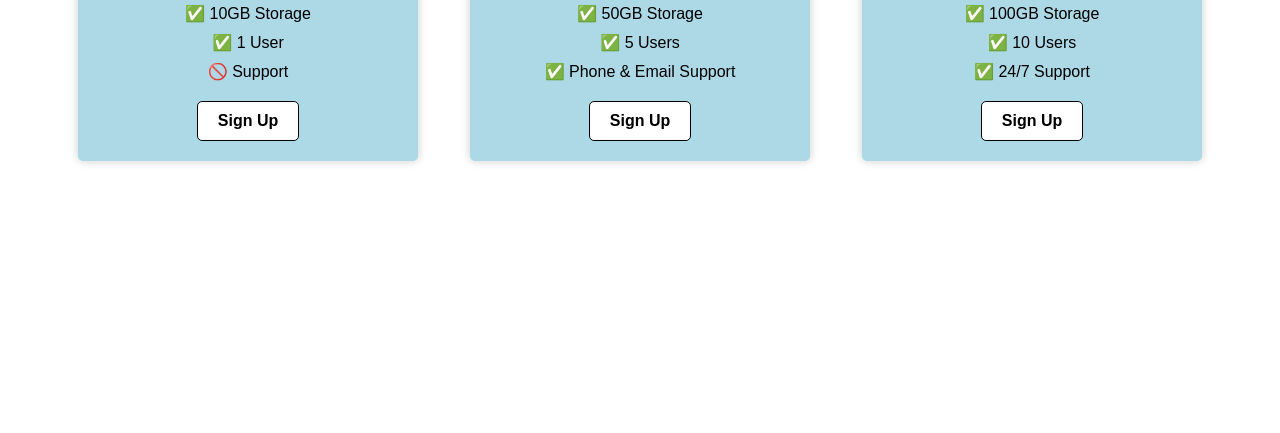
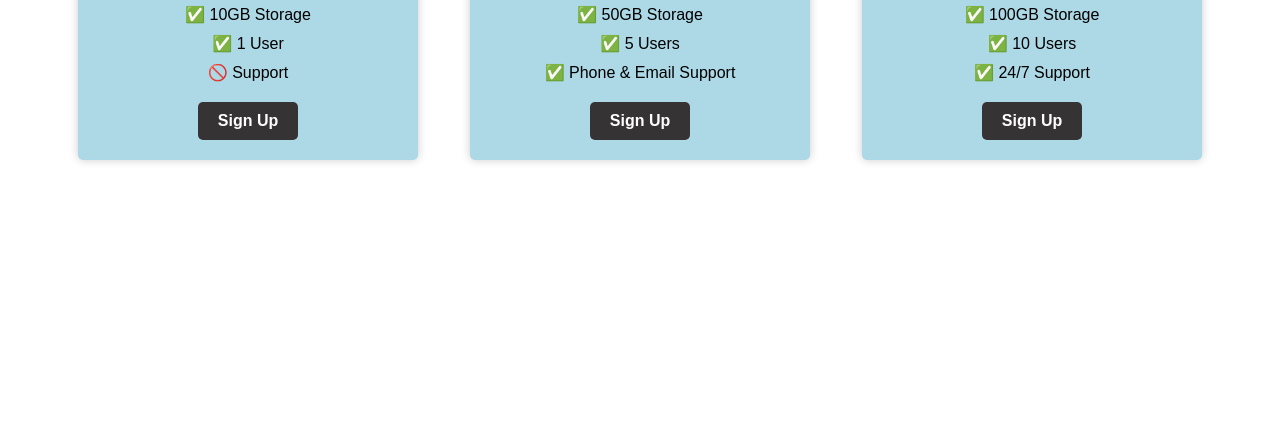
Before and after one commit to JayPi-98/Poyectos, a plain HTML site: page 9.4 Flexbox Pricing Table Project/index.html in a window 1280 px wide. Shown: the part 383-816 px from the top of the page. Drawn offline with Linux system fonts and the light colour scheme; a web font is replaced by a local one.

Commit message:
button changes

```diff
--- a/9.4 Flexbox Pricing Table Project/index.html
+++ b/9.4 Flexbox Pricing Table Project/index.html
@@ -51,14 +51,23 @@
     }
 
     .plan-button{
-      background-color: #fff;
-      border: 1px solid #000;
+      background-color: rgb(54, 51, 53);
+      border: none;
       border-radius: 5px;
       padding: 10px 20px;
       font-size: 1rem;
       font-weight: bold;
       cursor: pointer;
+      color: #fff;
+
     }
+
+    .plan-button:hover{
+      background-color: rgba(253, 251, 252, 0.8);
+      color: rgb(54, 51, 53);
+    }
+
+
 
     /* Hint: What can you do with a media query and flexbox? */
     @media (max-width: 1250px) {
```
